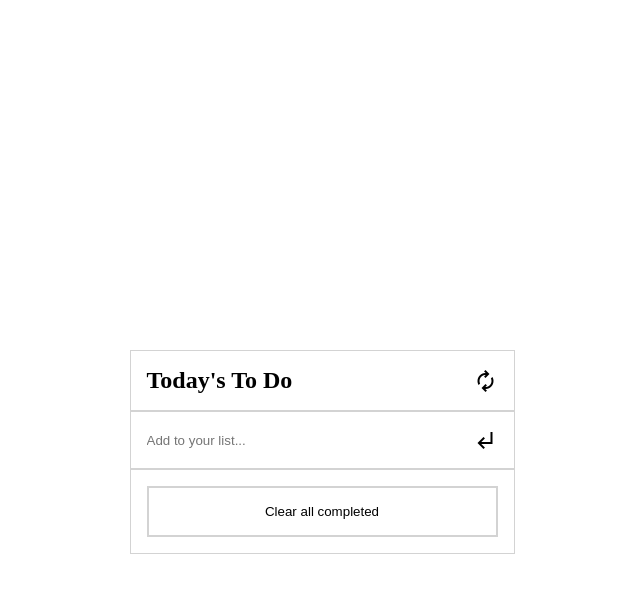
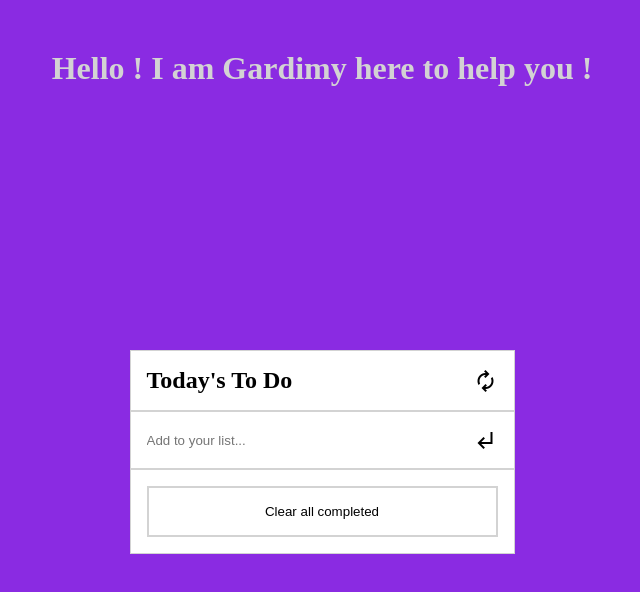
Before and after one commit to Gardimy/Todo-List, a website built with webpack: page src/index.html in a window 1280 px wide. Shown: the whole page, without its empty margins (318-958 px from the left). Built offline with nearby package versions, Linux system fonts and the light colour scheme.

Commit message:
Update style.css file

```diff
--- a/src/index.html
+++ b/src/index.html
@@ -12,6 +12,9 @@
     <link rel="stylesheet" href="style.css" />
 </head>
 <body>
+      <div class="intro">
+	<h1>Hello ! I am Gardimy here to help you !</h1>
+    </div>
      <section id="main">
 		<h1 class="title">Today's To Do<span class="material-symbols-outlined todo_title-refresh">autorenew</span></h1>
 		<div class="input">
--- a/src/style.css
+++ b/src/style.css
@@ -2,6 +2,20 @@
   margin: 0;
   padding: 0;
   box-sizing: border-box;
+}
+
+body {
+  background-color: blueviolet;
+}
+
+.intro {
+  display: flex;
+  align-items: center;
+  justify-content: center;
+  color: lightgray;
+  padding: 50px;
+  margin-top: auto;
+  left: 200px;
 }
 
 #main {
@@ -74,6 +88,7 @@ li {
   width: 50px;
   border: none;
   margin-left: 140px;
+  background-color: lightblue;
 }
 
 .Text {
@@ -81,6 +96,7 @@ li {
   font-style: normal;
   font-size: 1.3rem;
   padding: 20px;
+  color: lightgray;
 }
 
 input {
```
